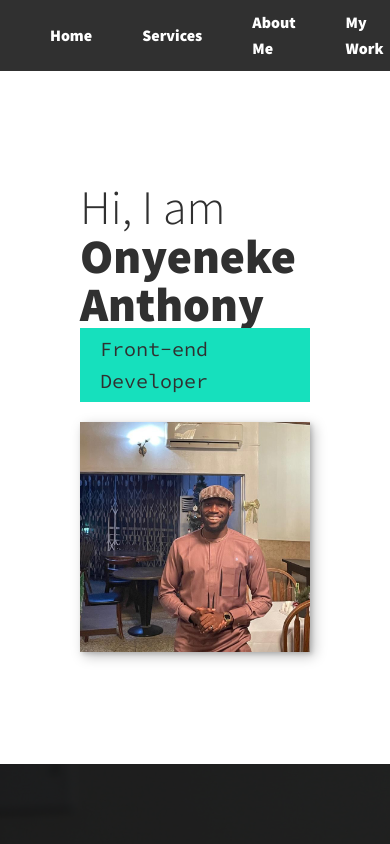
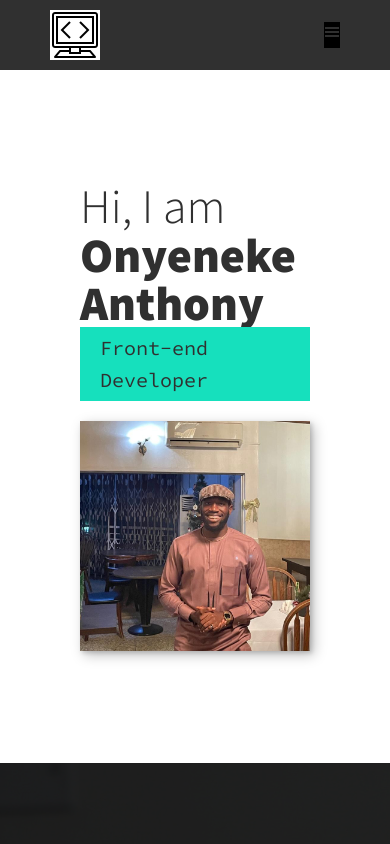
Before and after one commit to Onyeneke-AC/react-portfolio, a React (Vite) app: page /home in a window 390 px wide. Shown: the top 844 px of the page. Built offline with nearby package versions, Linux system fonts and the light colour scheme.

Commit message:
Navbar & sidebar toggling

```diff
--- a/src/components/AppLayout.jsx
+++ b/src/components/AppLayout.jsx
@@ -1,12 +1,21 @@
 import { Outlet } from "react-router-dom";
 import Navbar from "./Navbar";
 import Footer from "./Footer";
+import styled from "styled-components";
+
+const StyledMain = styled.main`
+  display: flex;
+  flex-direction: column;
+  overflow: hidden;
+`;
 
 function AppLayout() {
   return (
     <div>
       <Navbar />
-      <Outlet />
+      <StyledMain>
+        <Outlet />
+      </StyledMain>
       <Footer />
     </div>
   );
--- a/src/components/Introduction.jsx
+++ b/src/components/Introduction.jsx
@@ -5,6 +5,7 @@ import Subtitle from "../atoms/Subtitle";
 const StyledIntroduction = styled.section`
   position: relative;
   padding: 7em 5em;
+  object-fit: cover;
 
   @media (min-width: 600px) {
     display: grid;
--- a/src/components/MainNav.jsx
+++ b/src/components/MainNav.jsx
@@ -36,16 +36,16 @@ function MainNav() {
   return (
     <StyledNav>
       <StyledList>
-        <li class="nav__item">
+        <li>
           <StyledNavLink to="#home">Home</StyledNavLink>
         </li>
-        <li class="nav__item">
+        <li>
           <StyledNavLink to="#services">Services</StyledNavLink>
         </li>
-        <li class="nav__item">
+        <li>
           <StyledNavLink to="#about">About Me</StyledNavLink>
         </li>
-        <li class="nav__item">
+        <li>
           <StyledNavLink to="#work">My Work</StyledNavLink>
         </li>
       </StyledList>
--- a/src/components/Navbar.jsx
+++ b/src/components/Navbar.jsx
@@ -1,7 +1,9 @@
 import styled from "styled-components";
 import MainNav from "./MainNav";
 import Logo from "./Logo";
-import { GiHamburgerMenu } from "react-icons/gi";
+import { useWindowWidth } from "../context/NavbarContext";
+import Sidebar from "./Sidebar";
+import { useEffect, useState } from "react";
 
 const StyledHeader = styled.header`
   display: flex;
@@ -11,16 +13,30 @@ const StyledHeader = styled.header`
   padding: 10px 50px;
   position: sticky;
   top: 0;
+  right: 0;
   background-color: var(--clr-dark);
   z-index: 1000;
 `;
 
 function Navbar() {
+  const [width, setWidth] = useState(window.innerWidth);
+
+  useEffect(() => {
+    const handleResize = () => {
+      setWidth(window.innerWidth);
+    };
+
+    console.log(width);
+
+    window.addEventListener("resize", handleResize);
+
+    return () => window.removeEventListener("resize", handleResize);
+  }, []);
+
   return (
     <StyledHeader>
       <Logo />
-      {/* <GiHamburgerMenu /> */}
-      <MainNav />
+      {width >= 600 ? <MainNav /> : <Sidebar />}
     </StyledHeader>
   );
 }
--- /dev/null
+++ b/src/components/Sidebar.jsx
@@ -0,0 +1,16 @@
+import { GiHamburgerMenu } from "react-icons/gi";
+import styled from "styled-components";
+
+const StyledSidebar = styled.div`
+  background-color: #000;
+`;
+
+function Sidebar() {
+  return (
+    <StyledSidebar>
+      <GiHamburgerMenu />
+    </StyledSidebar>
+  );
+}
+
+export default Sidebar;
--- a/src/context/NavbarContext.jsx
+++ b/src/context/NavbarContext.jsx
@@ -18,7 +18,7 @@ function WindowWidthProvider({ children }) {
   }, []);
 
   return (
-    <WindowWidthContext.Provider value={{ width }}>
+    <WindowWidthContext.Provider value={{ width, setWidth }}>
       {children}
     </WindowWidthContext.Provider>
   );
```
